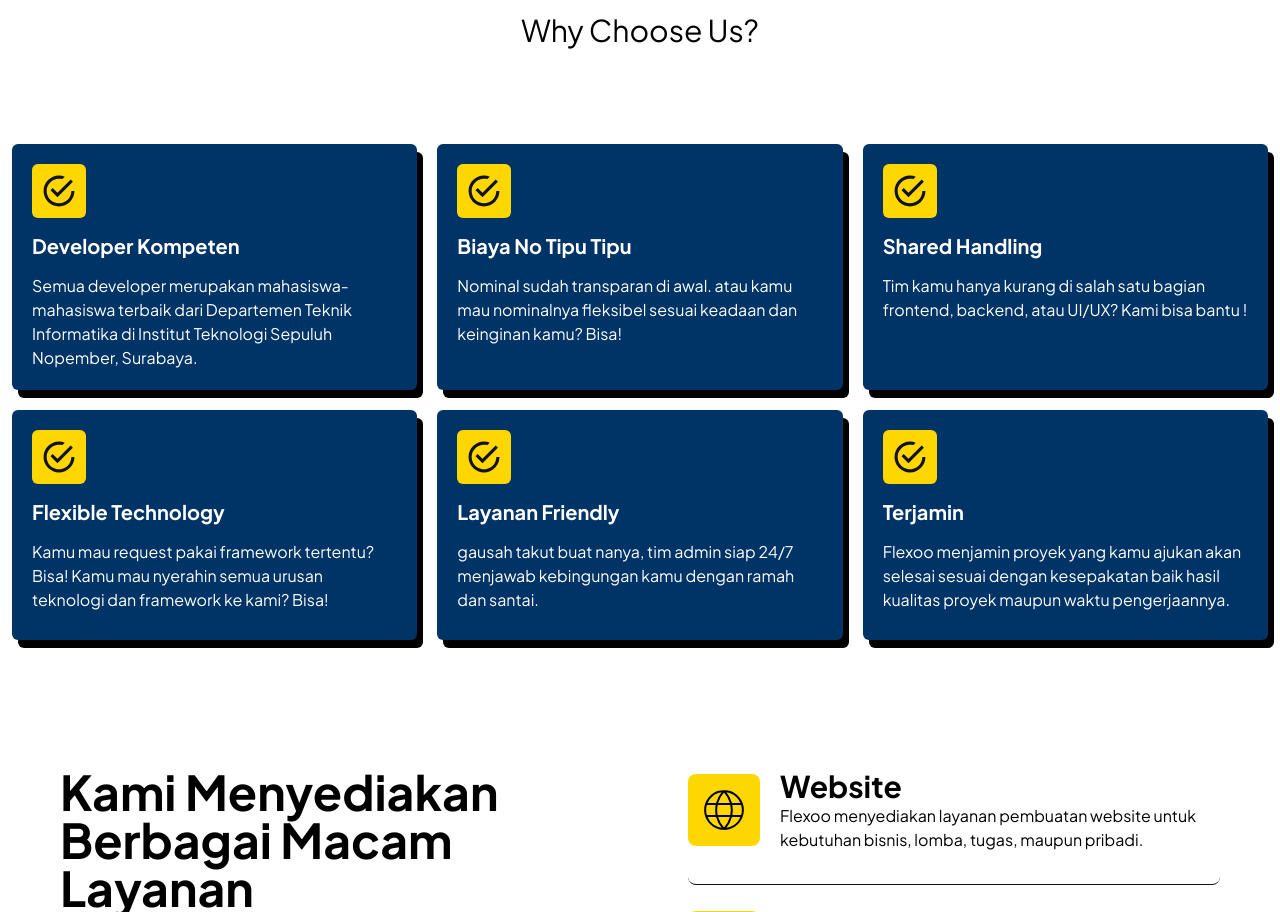
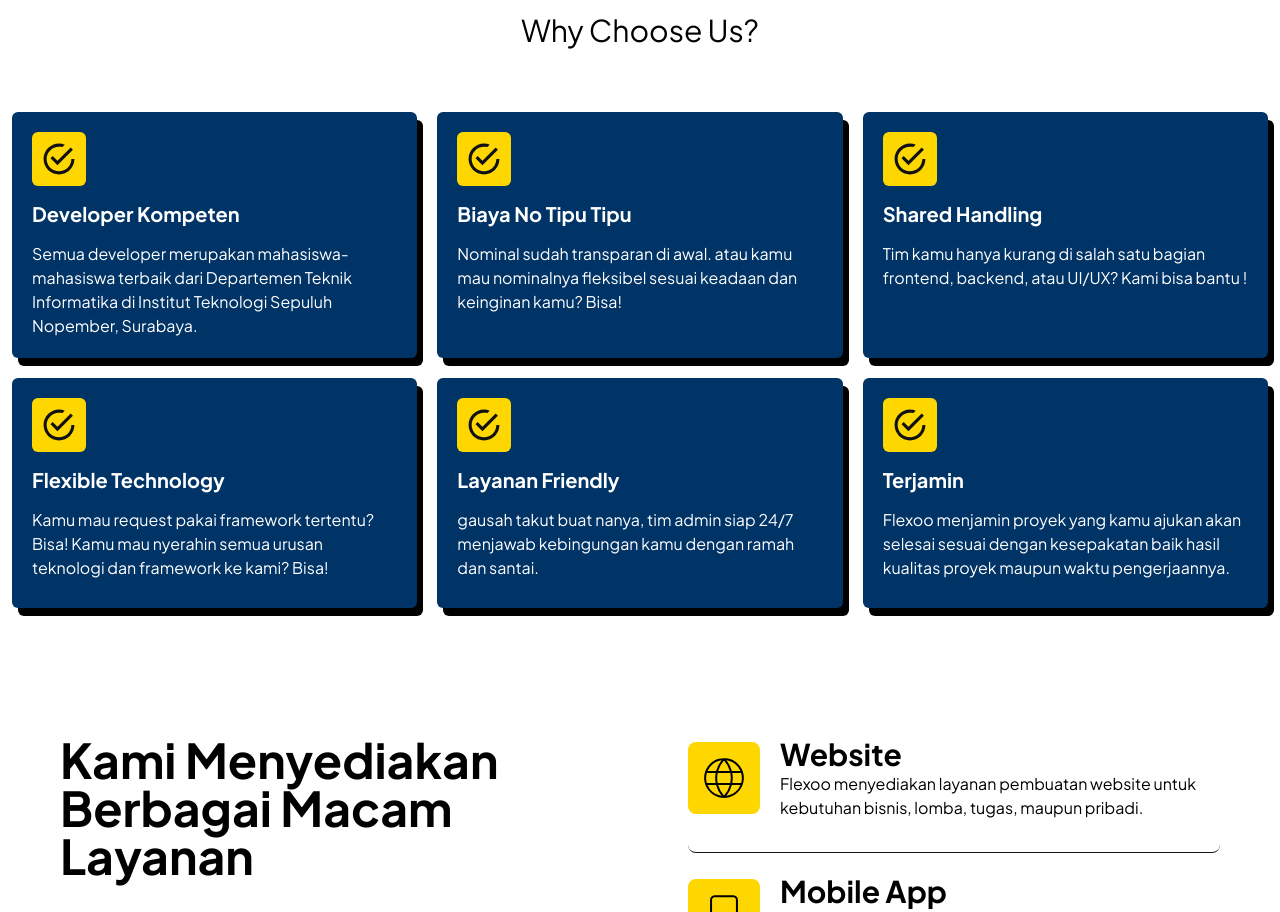
Before and after one commit to Faralha/flexoo, a Next.js app: page / in a window 1280 px wide. Shown: the part 802-1714 px from the top of the page. Built offline with nearby package versions, Linux system fonts and the light colour scheme.

Commit message:
feat: bit adjusment

```diff
--- a/src/components/container/homepage/package-section/standart/StandartPackageSection.tsx
+++ b/src/components/container/homepage/package-section/standart/StandartPackageSection.tsx
@@ -33,9 +33,7 @@
                     <StandartPackageItem
                         key={i}
                         index={i}
-                        type={data.type}
-                        price={data.price}
-                        packageDetails={data.packageDetails}
+                        {...data}
                     />
                 )}
             </div>
--- a/src/components/container/homepage/why-us-section/WhyChooseUsSection.tsx
+++ b/src/components/container/homepage/why-us-section/WhyChooseUsSection.tsx
@@ -23,7 +23,7 @@
               Why Choose Us?
             </Typography>
           </div>
-          <div className="grid grid-cols-1 sm:grid-cols-2 lg:grid-cols-3 gap-5 mt-12 md:mt-24">
+          <div className="grid grid-cols-1 sm:grid-cols-2 lg:grid-cols-3 gap-5 mt-16">
             {whyUsData.map((data, i) =>
               <div
                 key={i}
```
